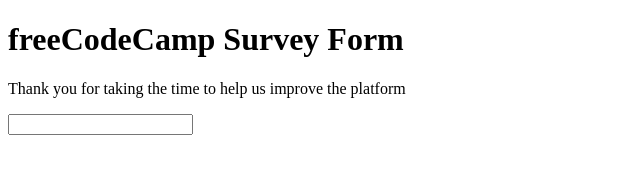
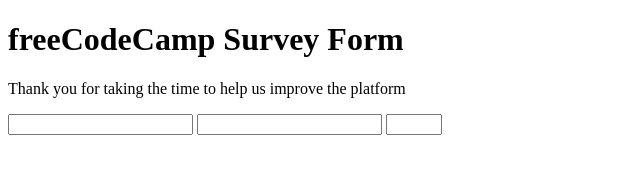
Before and after one commit to Faithwealth1/zilola-faith_team, a plain HTML site: page index.html in a window 1280 px wide. Shown: the whole page, without its empty margins (0-640 px from the left). Drawn offline with Linux system fonts and the light colour scheme.

Commit message:
Update index.html

```diff
--- a/index.html
+++ b/index.html
@@ -12,6 +12,9 @@
     <p id="description">Thank you for taking the time to help us improve the platform</p>
     <form id="survey-form">
       <input id="name" type="text" required>
+      <input id="email" type="email" required>
+      <input id="number" type="number" min="10" max="20">
+
     </form>
     <script  src="js/index.js"></script>
   </body>
```
